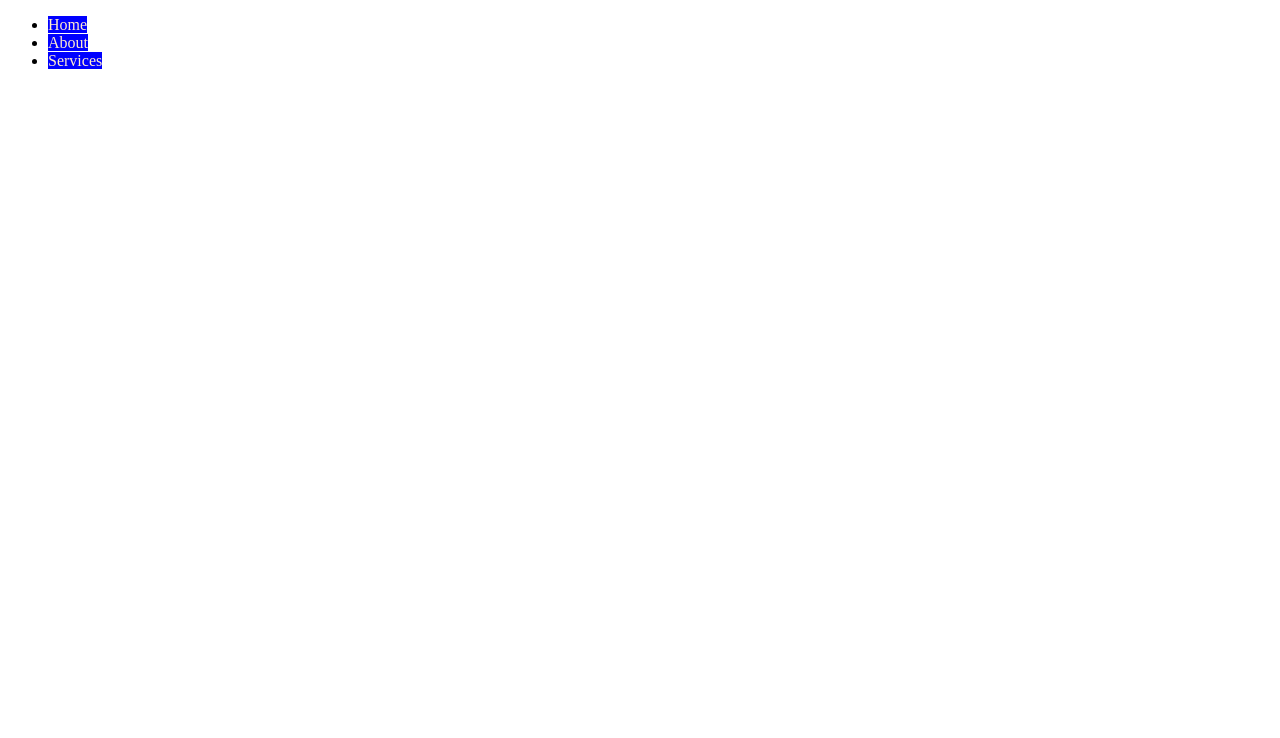
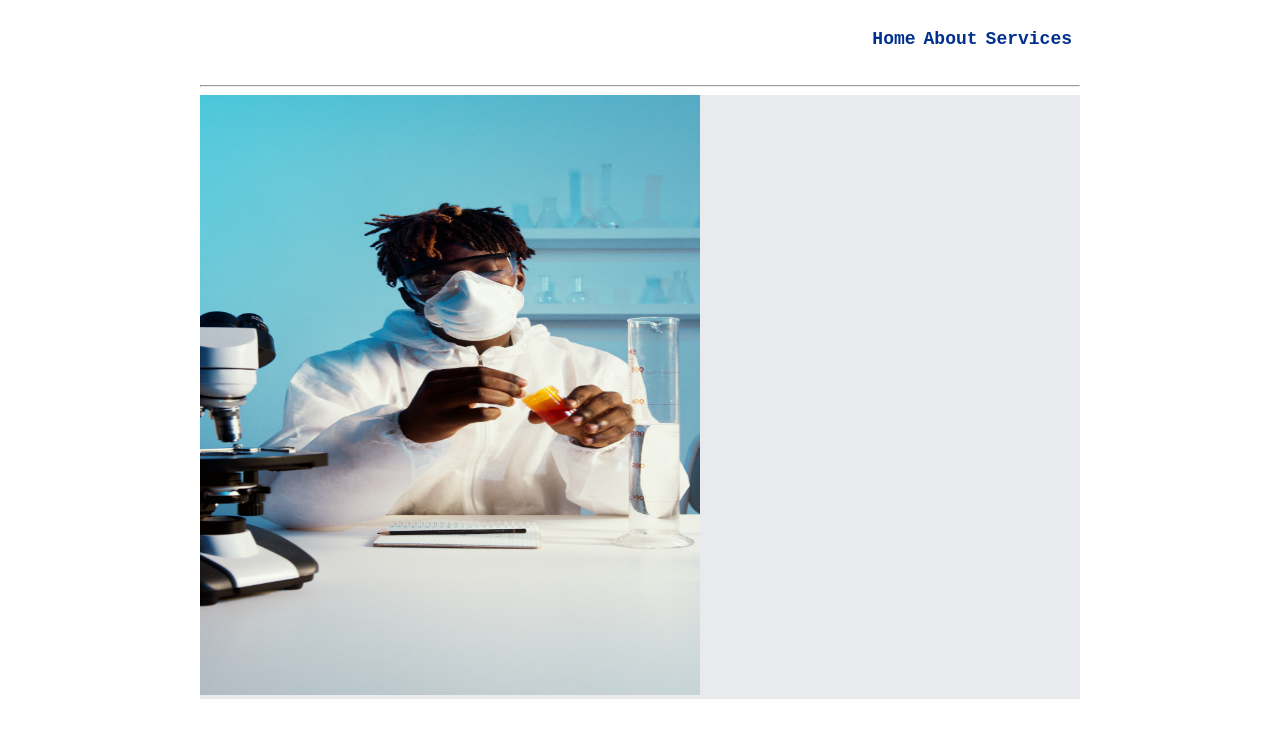
Before and after one commit to eurepedes2015/landing-page, a plain HTML site: page index.html in a window 1280 px wide. Drawn offline with Linux system fonts and the light colour scheme.

Commit message:
index.html

```diff
--- a/index.html
+++ b/index.html
@@ -7,16 +7,21 @@
      <link rel="stylesheet" href="style.css">
      <title>Nipeasali</title>
  </head>
- <body>
+ <body class="container">
      <nav class="hero">
          <div class="nav-item">
+             <p>Nipeasali</p>
             <ul>
                 <li><a href="#Home">Home</a></li>
                 <li><a href="#About">About</a></li>
                 <li><a href="#Services">Services</a></li>
             </ul>
          </div>
+     </nav>
+     <hr>
+     <section>
+         <div class="micro"><img src="images/2x/micro.jpg" alt="micro" height="600px" width="500px"></div>
 
-     </nav>
+     </section>
  </body>
  </html>
--- a/style.css
+++ b/style.css
@@ -1,15 +1,50 @@
+.container {
+
+    align-items: center;
+    margin: 0px 200px 0px 200px;
+
+}
 .hero {
     size: 100vw;
+    display: flex;
 }
-.ul {
+.nav-item{
+    display: flex;
+    flex: 1;
+    justify-content: space-between;
+
+
+
+}
+ul {
     display: flex;
     list-style: none;
-    justify-content: space-between;
-
+    align-items: center;
+    gap: 8px;
+    margin-right: 8px;
 }
 a {
+    color: #00308F;
     text-decoration: none;
-    color: blanchedalmond;
-    background-color: blue;
+    font-family: monospace;
+    font-size: 18px;
+    font-weight: 600;
+   /* background-color: cadetblue;*/
+}
 
+p {
+    font-size: x-large ;
+    font-weight: 900;
+    font-family: -apple-system, BlinkMacSystemFont, 'Segoe UI', Roboto, Oxygen, Ubuntu, Cantarell, 'Open Sans', 'Helvetica Neue', sans-serif;
+    color: #ffffff;
+    margin-left: 8px;
 }
+.micro {
+    border-radius: 30%;
+
+    }
+section {
+    width: auto;
+    background-color: #e8eaed;
+    display: flex;
+}
```
Also changed, not shown: images/2x/Nipeasali.png (added), images/2x/micro.jpg (added).
